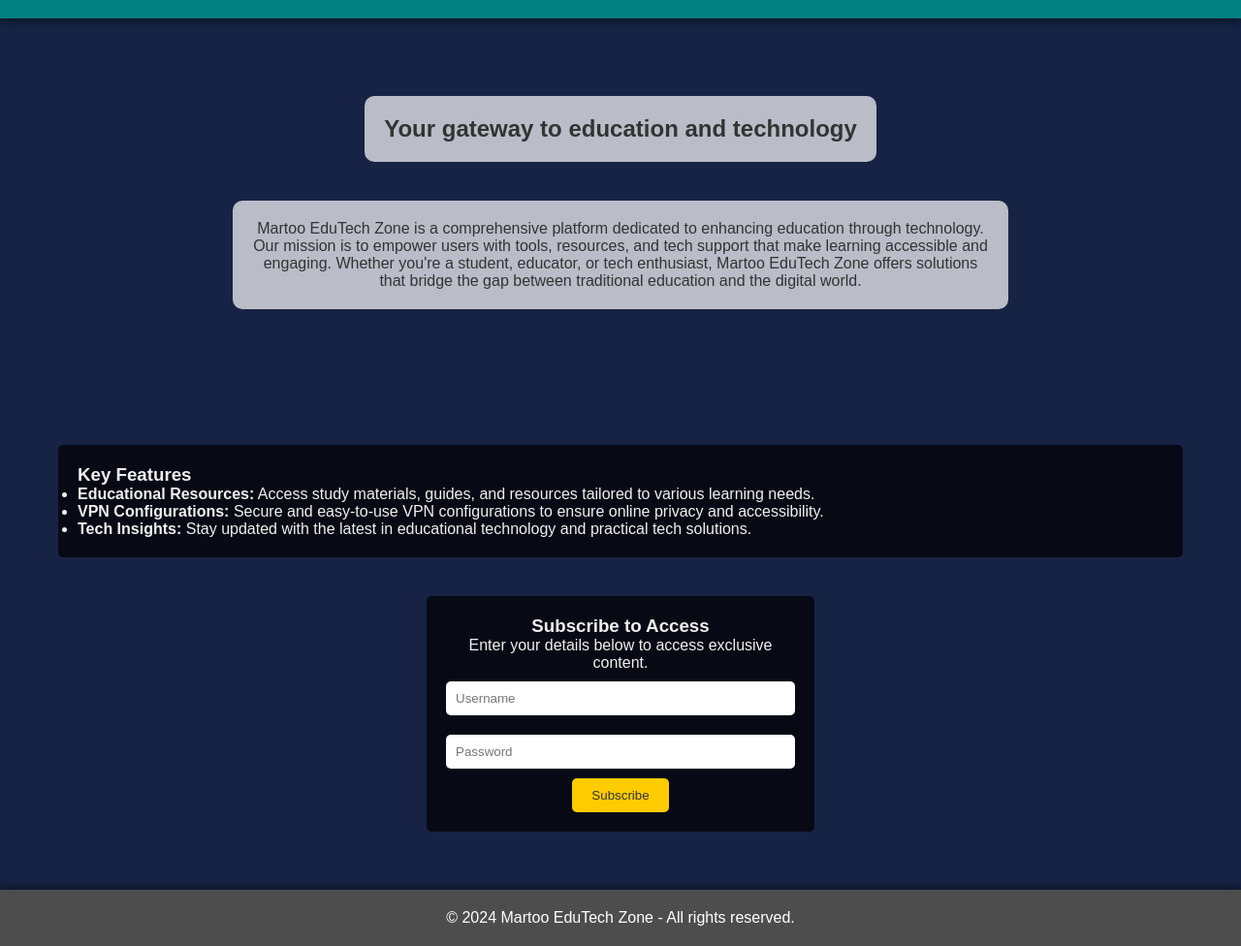
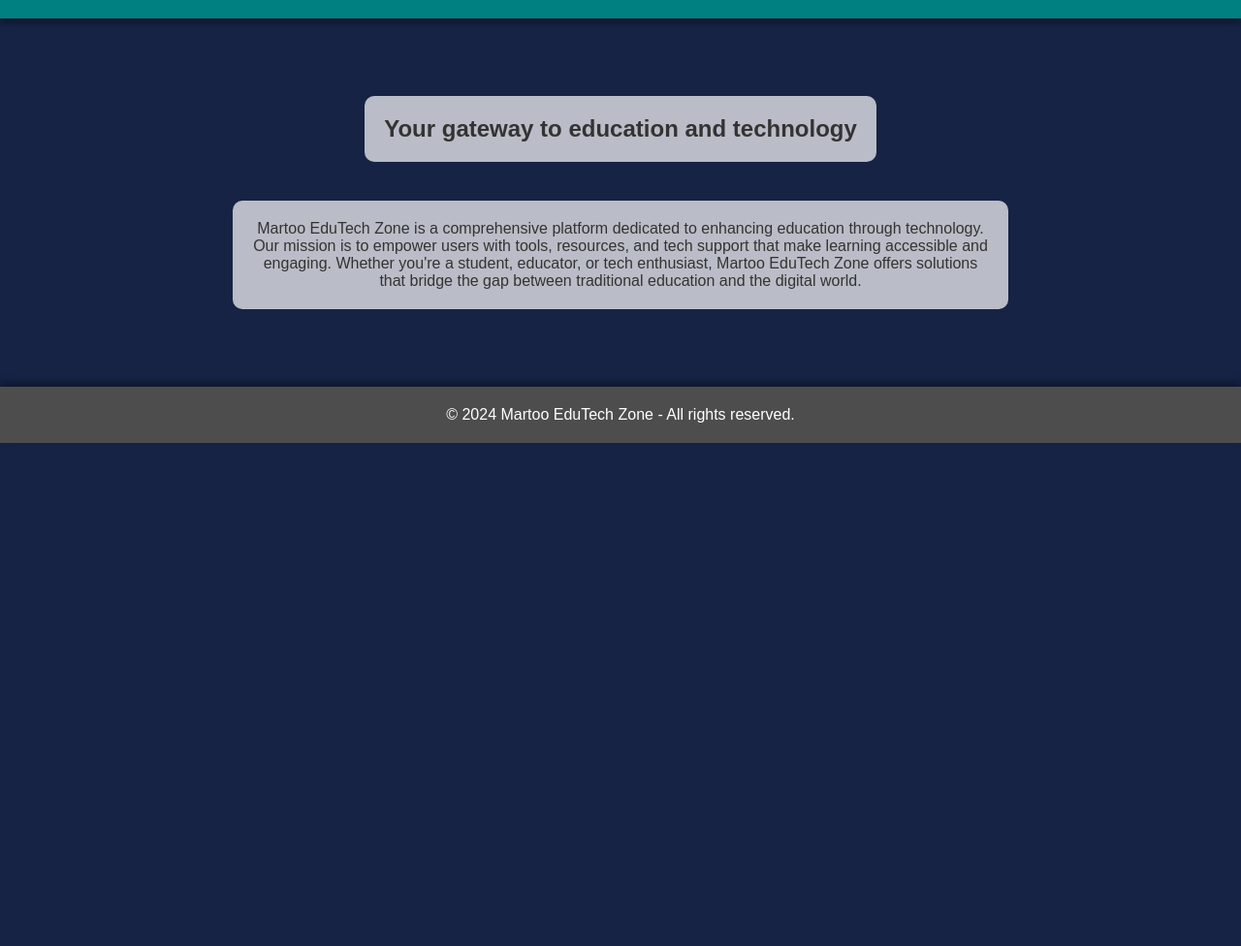
Before and after one commit to MARTOOTECHHUB/Martoo-EduTech-Zone, a plain HTML site: page index.html in a window 1280 px wide. Shown: the part 78-1054 px from the top of the page at 97% size. After the commit the page ends 800 px from the top, so only its background shows below. Drawn offline with Linux system fonts and the light colour scheme.

Commit message:
Update index.html

```diff
--- a/index.html
+++ b/index.html
@@ -3,12 +3,11 @@
 <head>
     <meta charset="UTF-8">
     <meta name="viewport" content="width=device-width, initial-scale=1.0">
-    <title>Martoo EduTech Zone</title>
+    <title>Martoo EduTech Zone - Home</title>
     <link rel="stylesheet" href="styles.css">
     <style>
-        /* General body background and layout settings */
         body {
-            background-color: #333333; /* Dark earthy color */
+            background-color: #333333;
             color: #f0f0f0;
             margin: 0;
             font-family: Arial, sans-serif;
@@ -20,8 +19,8 @@
             text-align: center;
             padding: 20px;
             position: relative;
-            width: 100vw; /* Full page width */
-            box-sizing: border-box; /* Ensures padding doesn't add extra width */
+            width: 100vw;
+            box-sizing: border-box;
         }
 
         /* Hamburger menu styling */
@@ -38,11 +37,10 @@
             border: 2px solid #ffcc00;
         }
 
-        /* Navigation styles */
         nav ul {
             list-style-type: none;
             padding: 0;
-            display: none; /* Hidden by default */
+            display: none;
         }
 
         nav ul li {
@@ -62,12 +60,10 @@
             background-color: rgba(255, 204, 0, 0.5);
         }
 
-        /* Show the menu when toggled */
         #menu.show {
             display: block;
         }
 
-        /* Section for key content */
         #content-section {
             color: #333333;
             text-align: center;
@@ -84,59 +80,13 @@
             max-width: 800px;
         }
 
-        /* Section for key features */
-        #key-features {
-            margin: 40px 0;
-            background-color: rgba(0, 0, 0, 0.7);
-            padding: 20px;
-            border-radius: 5px;
-            text-align: left;
-        }
-
-        /* Footer styles */
         footer {
             background-color: #4d4d4d;
             color: white;
             text-align: center;
             padding: 20px;
-            position: relative;
-            bottom: 0;
-            width: 100vw; /* Full page width */
+            width: 100vw;
             box-sizing: border-box;
-        }
-
-        /* Login form styling */
-        #login-form {
-            background-color: rgba(0, 0, 0, 0.7);
-            color: #f0f0f0;
-            padding: 20px;
-            border-radius: 5px;
-            max-width: 400px;
-            margin: 40px auto;
-            text-align: center;
-        }
-
-        #login-form input[type="text"],
-        #login-form input[type="password"] {
-            width: 100%;
-            padding: 10px;
-            margin: 10px 0;
-            border: none;
-            border-radius: 5px;
-            background-color: #fff;
-        }
-
-        #login-form button {
-            background-color: #ffcc00;
-            color: #333;
-            padding: 10px 20px;
-            border: none;
-            border-radius: 5px;
-            cursor: pointer;
-        }
-
-        #login-form button:hover {
-            background-color: #e6b800;
         }
     </style>
 </head>
@@ -146,10 +96,10 @@
         <div class="hamburger" onclick="toggleMenu()">&#9776;</div>
         <nav>
             <ul id="menu">
-                <li><a href="index.html">Home</a></li>
+                <li><a href="#">Home</a></li>
                 <li><a href="services.html">Services</a></li>
-                <li><a href="about.html">About</a></li>
-                <li><a href="contact.html">Contact</a></li>
+                <li><a href="#">About</a></li>
+                <li><a href="#">Contact</a></li>
             </ul>
         </nav>
     </header>
@@ -158,28 +108,6 @@
         <h2>Your gateway to education and technology</h2>
         <p>Martoo EduTech Zone is a comprehensive platform dedicated to enhancing education through technology. Our mission is to empower users with tools, resources, and tech support that make learning accessible and engaging. Whether you're a student, educator, or tech enthusiast, Martoo EduTech Zone offers solutions that bridge the gap between traditional education and the digital world.</p>
     </section>
-
-    <main>
-        <section id="key-features">
-            <h3>Key Features</h3>
-            <ul>
-                <li><strong>Educational Resources:</strong> Access study materials, guides, and resources tailored to various learning needs.</li>
-                <li><strong>VPN Configurations:</strong> Secure and easy-to-use VPN configurations to ensure online privacy and accessibility.</li>
-                <li><strong>Tech Insights:</strong> Stay updated with the latest in educational technology and practical tech solutions.</li>
-            </ul>
-        </section>
-
-        <!-- Login Form Section -->
-        <section id="login-form">
-            <h3>Subscribe to Access</h3>
-            <p>Enter your details below to access exclusive content.</p>
-            <form>
-                <input type="text" name="username" placeholder="Username" required>
-                <input type="password" name="password" placeholder="Password" required>
-                <button type="submit">Subscribe</button>
-            </form>
-        </section>
-    </main>
 
     <footer>
         <p>&copy; 2024 Martoo EduTech Zone - All rights reserved.</p>
```
